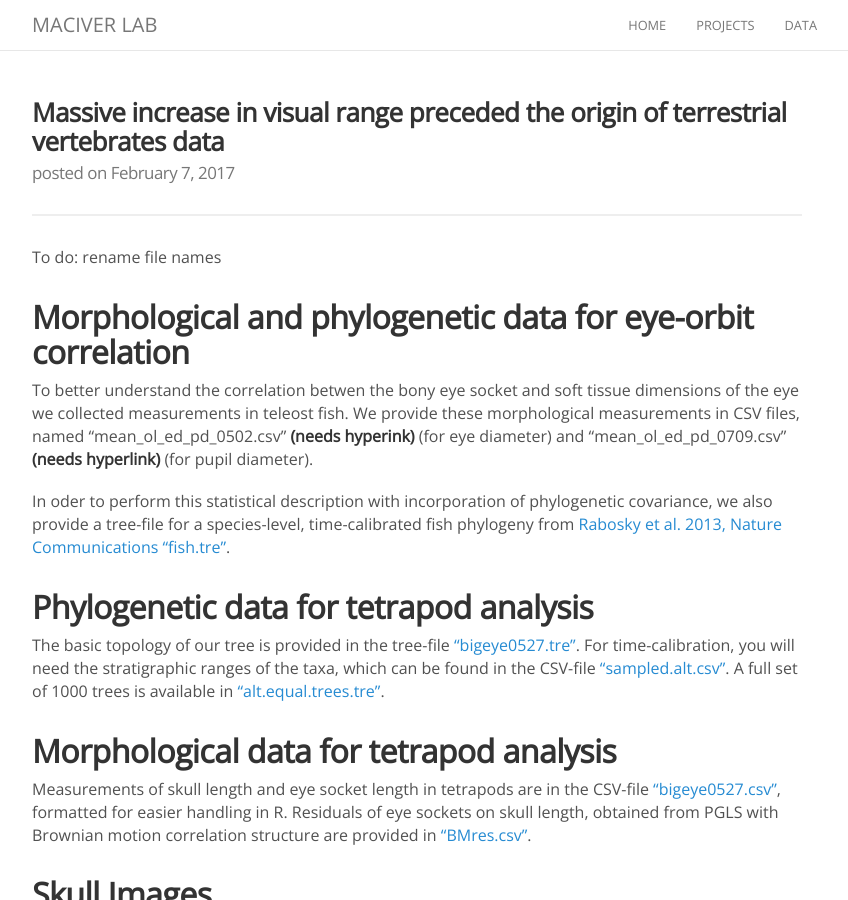
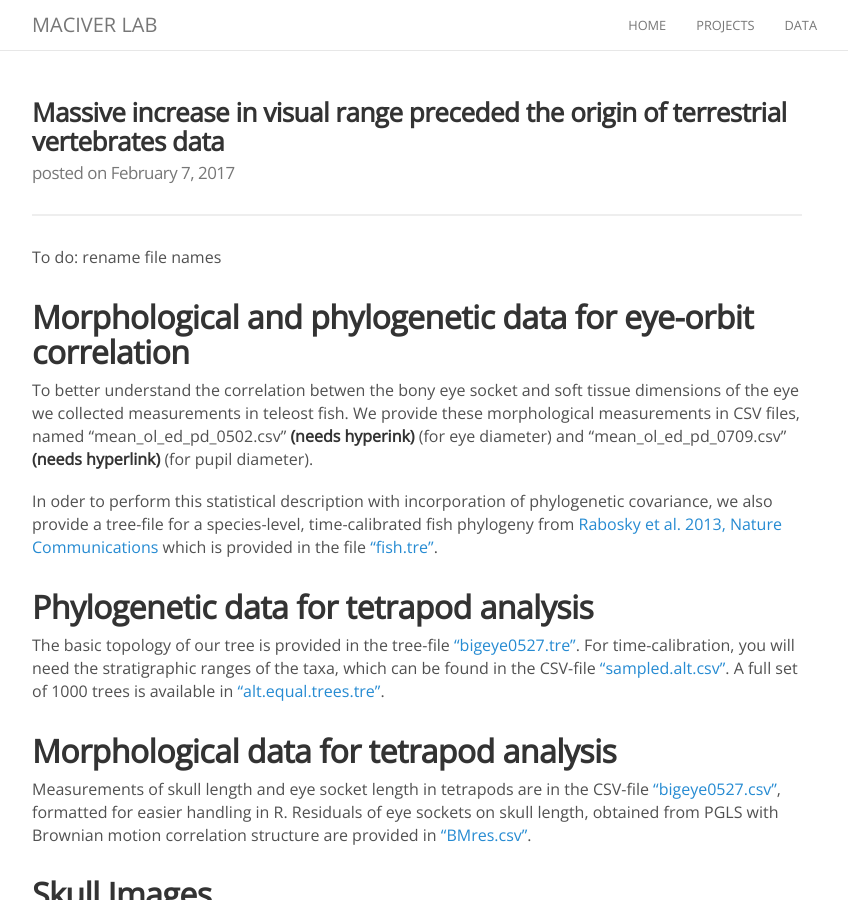
Before and after one commit to maciverlab/maciverlab.github.io, a Jekyll site: the page built from _projdata/2017-02-07-bigeyedata.md, in a window 1280 px wide and 900 px high. Shown: the whole window, without its empty margins (223-1071 px from the left). Built offline with Jekyll 4.4.1, drawn with Linux system fonts in a browser that asks for light colours; nearby versions of some CDN libraries; comment, search, counter and statistics services are not loaded.

Commit message:
minor edit

```diff
--- a/_projdata/2017-02-07-bigeyedata.md
+++ b/_projdata/2017-02-07-bigeyedata.md
@@ -16,7 +16,7 @@ and "mean_ol_ed_pd_0709.csv" **(needs hyperlink)** (for pupil diameter).
 
 In oder to perform this statistical description with incorporation of phylogenetic
 covariance, we also provide a tree-file for a species-level, time-calibrated fish
-phylogeny from [Rabosky et al. 2013, Nature Communications](https://github.com/maciverlab/bigeye/blob/master/literature/Rabo13a_rates_speciation.pdf) [“fish.tre”](https://github.com/maciverlab/bigeye/blob/master/figs/data/paleo/fish.tre).
+phylogeny from [Rabosky et al. 2013, Nature Communications](https://github.com/maciverlab/bigeye/blob/master/literature/Rabo13a_rates_speciation.pdf) which is provided in the file [“fish.tre”](https://github.com/maciverlab/bigeye/blob/master/figs/data/paleo/fish.tre).
 
 ## Phylogenetic data for tetrapod analysis
 
```
